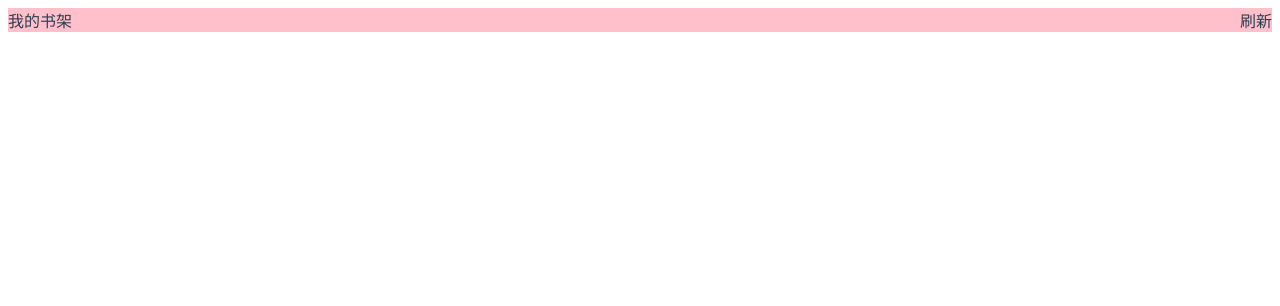
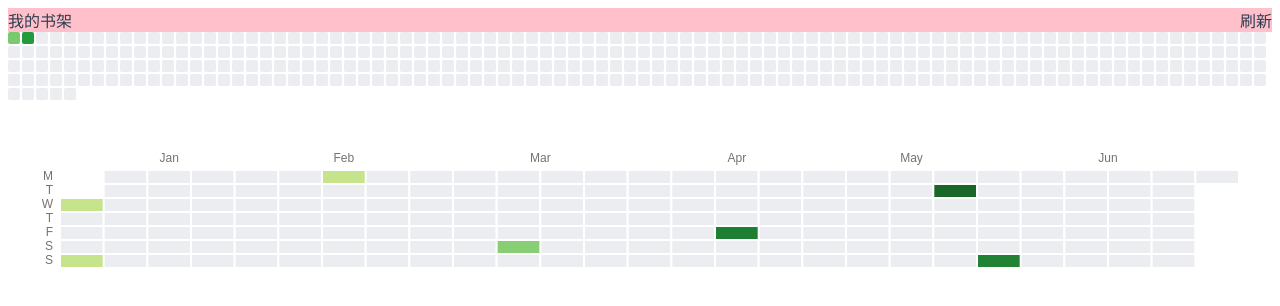
Before and after one commit to myquicktime/readrecord, a Vue app: page / in a window 1280 px wide. Shown: the top 306 px of the page. Built offline with nearby package versions, Linux system fonts and the light colour scheme.

Commit message:
日历热力图实现

```diff
--- a/package.json
+++ b/package.json
@@ -10,6 +10,7 @@
   "dependencies": {
     "axios": "^1.13.6",
     "core-js": "^3.6.5",
+    "echarts": "^5.6.0",
     "vue": "^2.6.11",
     "vue-router": "^5.0.3"
   },
--- a/src/App.vue
+++ b/src/App.vue
@@ -2,7 +2,6 @@
   <div id="app">
     <!-- <img alt="Vue logo" src="./assets/logo.png"> -->
     <HelloWorld msg="Welcome to Your Vue.js App"/>
-
 
   </div>
 </template>
--- a/src/components/HelloWorld.vue
+++ b/src/components/HelloWorld.vue
@@ -20,12 +20,16 @@
 
     <bookList></bookList>
     <bookTime v-if="showTime"  :detailitem="detailitem" @goback="goback"></bookTime>
+    <ceshi></ceshi>
+    <ceshi2></ceshi2>
   </div>
 </template>
 
 <script>
   import bookList from './bookList.vue'
   import bookTime from './bookTime.vue'
+  import ceshi from './ceshi.vue'
+  import ceshi2 from './ceshi2.vue'
 
   // import axios from 'axios';
   export default {
@@ -35,7 +39,9 @@
     },
     components: {
       bookList,
-      bookTime
+      bookTime,
+      ceshi,
+      ceshi2
     },
     filters: {
       timechange(seconds) {
@@ -52,7 +58,7 @@
         title: '',
         detailitem: [],
         showTime: false,
-        bookdata: []
+        bookdata: [],
       };
     },
     mounted() {
--- /dev/null
+++ b/src/components/ceshi.vue
@@ -0,0 +1,64 @@
+<template>
+  <div class="heatmap">
+    <div
+      v-for="item in days"
+      :key="item.date"
+      class="cell"
+      :style="{ background: getColor(item.count) }"
+    ></div>
+  </div>
+</template>
+
+<script>
+export default {
+  data() {
+    return {
+      // 你的数据
+      dataMap: {
+        '2025-01-01': 3,
+        '2025-01-02': 5
+      }
+    }
+  },
+  computed: {
+    days() {
+      // 生成一年的日期数组
+      return this.getYearDays().map(date => ({
+        date,
+        count: this.dataMap[date] || 0
+      }))
+    }
+  },
+  methods: {
+    getColor(count) {
+      if (count >= 8) return '#196127'
+      if (count >= 5) return '#239a3b'
+      if (count >= 1) return '#7bc96f'
+      return '#ebedf0'
+    },
+    getYearDays() {
+      // 生成全年日期
+      let days = []
+      let date = new Date(2025, 0, 1)
+      while (date.getFullYear() === 2025) {
+        days.push(date.toISOString().split('T')[0])
+        date.setDate(date.getDate() + 1)
+      }
+      return days
+    }
+  }
+}
+</script>
+
+<style>
+.heatmap {
+  display: flex;
+  flex-wrap: wrap;
+  gap: 2px;
+}
+.cell {
+  width: 12px;
+  height: 12px;
+  border-radius: 2px;
+}
+</style>
--- /dev/null
+++ b/src/components/ceshi2.vue
@@ -0,0 +1,114 @@
+<template>
+  <div class="heatmap-box">
+    <!-- 图表容器：必须给宽高 -->
+    <div ref="chart" style="width: 100%; height: 150px;"></div>
+  </div>
+</template>
+
+<script>
+  // 引入 echarts
+  import * as echarts from 'echarts'
+
+  export default {
+    name: 'CalendarHeatmap',
+    data() {
+      return {
+        myChart: null, // 图表实例
+        // 热力数据：[日期, 数值]
+        heatData: [
+          ['2025-01-01', 4],
+          ['2025-01-05', 2],
+          ['2025-02-10', 8],
+          ['2025-03-15', 10000],
+          ['2025-04-18', 30000],
+          ['2025-05-20', 35000],
+          ['2025-06-01', 28800],
+        ]
+      }
+    },
+    mounted() {
+      this.initChart()
+    },
+    beforeDestroy() {
+      // 销毁图表，防止内存泄漏
+      if (this.myChart) {
+        this.myChart.dispose()
+      }
+    },
+    methods: {
+      initChart() {
+        // 初始化
+        this.myChart = echarts.init(this.$refs.chart)
+
+        // 配置项
+        const option = {
+          // 颜色范围
+          visualMap: {
+            min: 0,
+            max: 36000,
+            show: false, // 不显示颜色条
+            inRange: {
+              // GitHub 风格颜色
+              color: [ '#c6e48b', '#7bc96f', '#239a3b', '#196127']
+            }
+          },
+          // 日历配置
+          calendar: {
+            range: ['2025-01-01', '2025-06-30'], // 显示哪一年
+            cellSize: [14, 14], // 每个格子大小
+            top: 40,
+            left: 20,
+            right: 2,
+            itemStyle: {
+              color: '#ebedf0',
+              borderWidth: 2,
+              borderColor: '#fff'
+            },
+            splitLine: {
+              show: false
+            },
+            dayLabel: {
+              //   show: false
+              color: '#787171',
+               firstDay:1
+            },
+            monthLabel: {
+              //   show: false
+              color: '#787171'
+
+
+            }
+          },
+          // 热力系列
+          series: {
+            type: 'heatmap',
+            coordinateSystem: 'calendar',
+            data: this.heatData,
+            tooltip: {
+              formatter: '{b}: {c} 次'
+            }
+          }
+        }
+
+        // 渲染
+        this.myChart.setOption(option)
+
+        // 响应式
+        window.addEventListener('resize', () => {
+          this.myChart.resize()
+        })
+      }
+    }
+  }
+</script>
+
+<style scoped>
+  .heatmap-box {
+    width: 95%;
+    margin: 30px auto;
+    /* padding: 10px; */
+    background: #fff;
+    border-radius: 8px;
+    /* box-shadow: 0 2px 10px rgba(0, 0, 0, 0.05); */
+  }
+</style>
```
Also changed, not shown: 1 other file (tests, documents, lock files or other folders).
